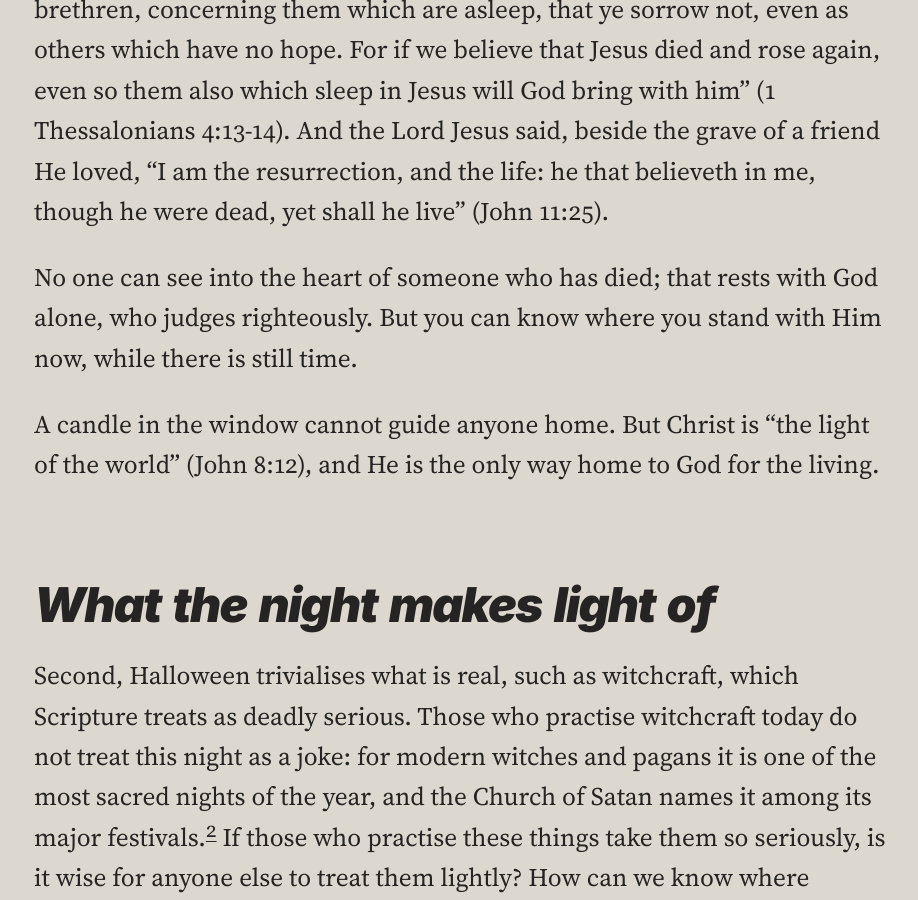
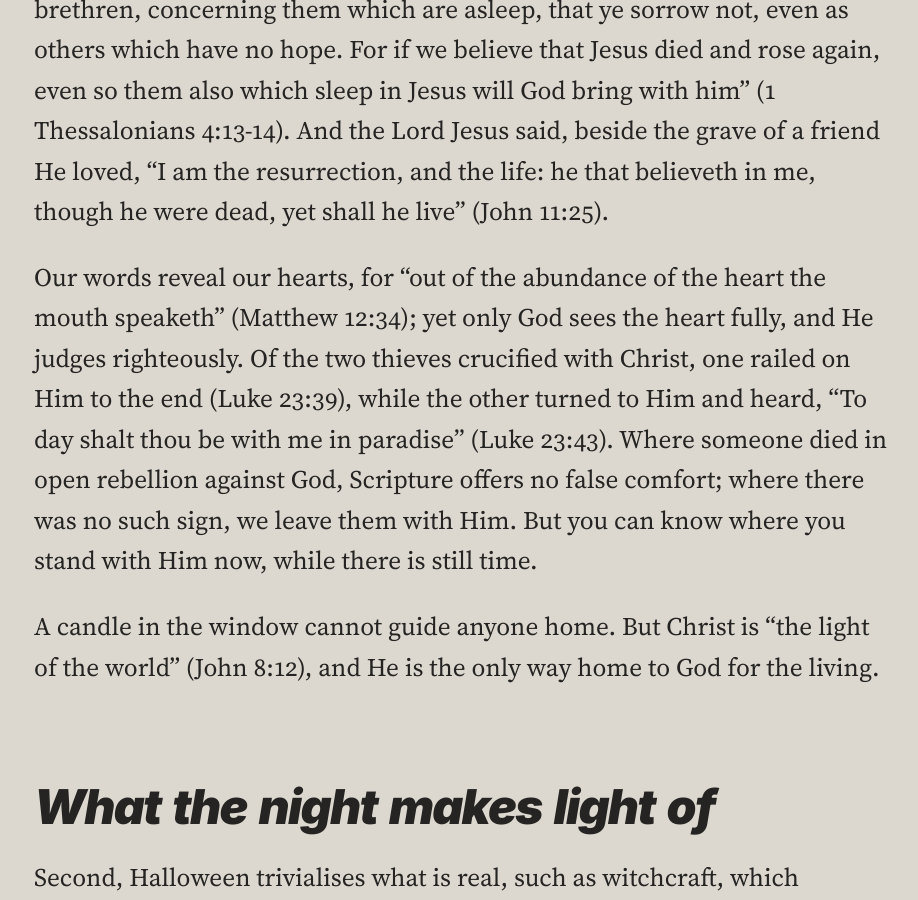
Before and after one commit to ForestWalkUK/truthpeaceandlove, a Jekyll site: the page built from _posts/2026-10-30-afraid-of-the-dark-halloween-light-of-the-world.md, in a window 1280 px wide and 900 px high, scrolled down 11752 px. Shown: the whole window, without its empty margins (14-932 px from the left). Built offline with Jekyll 4.4.1, drawn with Linux system fonts in a browser that asks for light colours; some of the changed text lies outside the part shown.

Commit message:
Expand the paragraph on those who have died in "Afraid of the Dark?"
Adds Matthew 12:34 and the two thieves (Luke 23:39, 43). Change log 1.7.

Co-Authored-By: Claude Opus 5.5 <noreply@anthropic.com>

```diff
--- a/_posts/2026-10-30-afraid-of-the-dark-halloween-light-of-the-world.md
+++ b/_posts/2026-10-30-afraid-of-the-dark-halloween-light-of-the-world.md
@@ -1,6 +1,9 @@
 ---
 title: "Afraid of the Dark? Halloween and the Light of the World"
 changes:
+  - version: "1.7"
+    date: 2026-11-08
+    note: "The paragraph on those who have died expanded: our words reveal our hearts (Matthew 12:34), and the two thieves crucified with Christ (Luke 23:39, 43). This was an error. As it stood, “No one can see into the heart of someone who has died” was a blanket statement, and it could leave a grieving reader with hope that Scripture does not give, even where the person died openly rejecting Christ. Our Lord Himself says that “out of the abundance of the heart the mouth speaketh” (Matthew 12:34), so a life and death of open rebellion is real evidence, not a blank. At the same time, there is a true point the sentence was trying to make: where there is no such evidence, we must not pronounce on someone’s eternal state. The two thieves show both sides of that, hence the revision."
   - version: "1.6"
     date: 2026-11-07
     note: "In the short version (“In brief”), the sentence on God’s punishment of sin now matches the full article: “And so in the end He must and will punish sin.”"
@@ -107,7 +110,7 @@ Perhaps you are reading this having set a place at the table, or lit a candle in
 
 But I must tell you honestly what God’s Word says, because it matters too much to soften. Those we have lost cannot come back to us, and the spirits that seem to answer are not them. The rich man in the Lord’s parable could not cross back, nor could Lazarus be sent (Luke 16:26-31). Yet the Bible does not leave us without hope in grief, though it is a hope only for those who die trusting in Christ. To believers it says, “I would not have you to be ignorant, brethren, concerning them which are asleep, that ye sorrow not, even as others which have no hope. For if we believe that Jesus died and rose again, even so them also which sleep in Jesus will God bring with him” (1 Thessalonians 4:13-14). And the Lord Jesus said, beside the grave of a friend He loved, “I am the resurrection, and the life: he that believeth in me, though he were dead, yet shall he live” (John 11:25).
 
-No one can see into the heart of someone who has died; that rests with God alone, who judges righteously. But you can know where you stand with Him now, while there is still time.
+Our words reveal our hearts, for “out of the abundance of the heart the mouth speaketh” (Matthew 12:34); yet only God sees the heart fully, and He judges righteously. Of the two thieves crucified with Christ, one railed on Him to the end (Luke 23:39), while the other turned to Him and heard, “To day shalt thou be with me in paradise” (Luke 23:43). Where someone died in open rebellion against God, Scripture offers no false comfort; where there was no such sign, we leave them with Him. But you can know where you stand with Him now, while there is still time.
 
 A candle in the window cannot guide anyone home. But Christ is “the light of the world” (John 8:12), and He is the only way home to God for the living.
 
```
